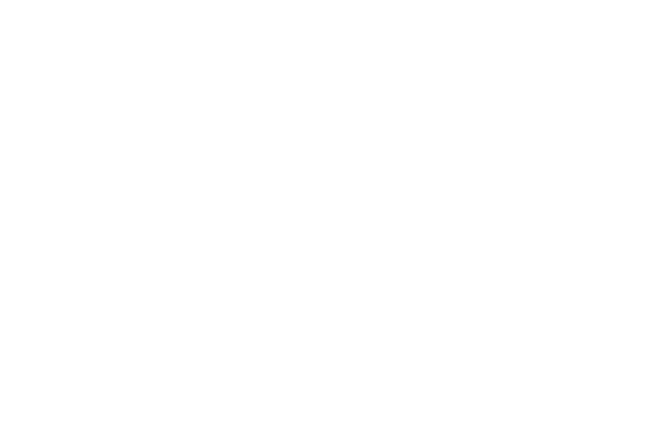
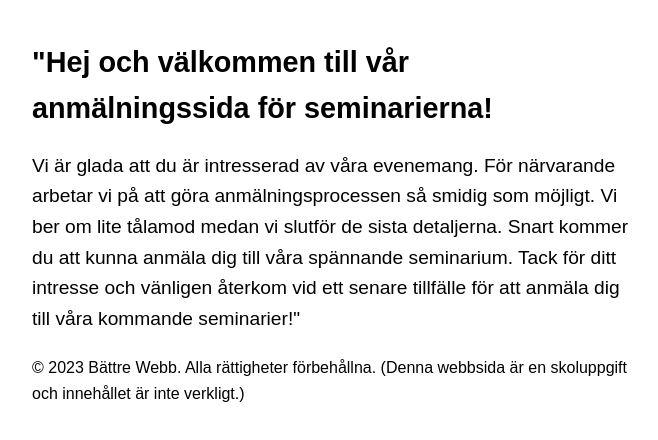
Before and after one commit to wilmaniklasson/CreativeCodeNest, a plain HTML site: page formulär.html in a window 1280 px wide. Shown: the whole page, without its empty margins (308-966 px from the left). Drawn offline with Linux system fonts and the light colour scheme.

Commit message:
lite info på dom andra sidorna

```diff
--- a/formulär.css
+++ b/formulär.css
@@ -1 +1,18 @@
 /* här kommer css finnas för formulär sidan*/
+body {
+    font-family: Arial, sans-serif;
+    line-height: 1.6;
+    margin: 0 auto;
+    max-width: 600px;
+    padding: 20px;
+}
+
+h1 {
+    font-size: 1.8em;
+    margin-bottom: 10px;
+}
+
+p {
+    font-size: 1.2em;
+    margin-bottom: 20px;
+}
--- a/formulär.html
+++ b/formulär.html
@@ -15,6 +15,16 @@
  -->
 </head>
 <body>
+    <h1>"Hej och välkommen till vår anmälningssida för seminarierna!</h1>
+        <p>Vi är glada att du är intresserad av våra evenemang. För närvarande
+            arbetar vi på att göra anmälningsprocessen så smidig som möjligt.
+            Vi ber om lite tålamod medan vi slutför de sista detaljerna. Snart
+            kommer du att kunna anmäla dig till våra spännande seminarium.
+            Tack för ditt intresse och vänligen återkom vid ett senare tillfälle
+            för att anmäla dig till våra kommande seminarier!"</p>
 
+<footer>
+    &copy; 2023 Bättre Webb. Alla rättigheter förbehållna. (Denna webbsida är en skoluppgift och innehållet är inte verkligt.)
+</footer>
 </body>
 </html>
--- a/schema.css
+++ b/schema.css
@@ -1 +1,18 @@
 /* här kommer css finnas för schema sidan*/
+body {
+    font-family: Arial, sans-serif;
+    line-height: 1.6;
+    margin: 0 auto;
+    max-width: 600px;
+    padding: 20px;
+}
+
+h1 {
+    font-size: 1.8em;
+    margin-bottom: 10px;
+}
+
+p {
+    font-size: 1.2em;
+    margin-bottom: 20px;
+}
```
Also changed, not shown: index.html (+5 -3 lines), schema.html (+6 -0 lines), style.css (+8 -1 lines), 1 other file.
